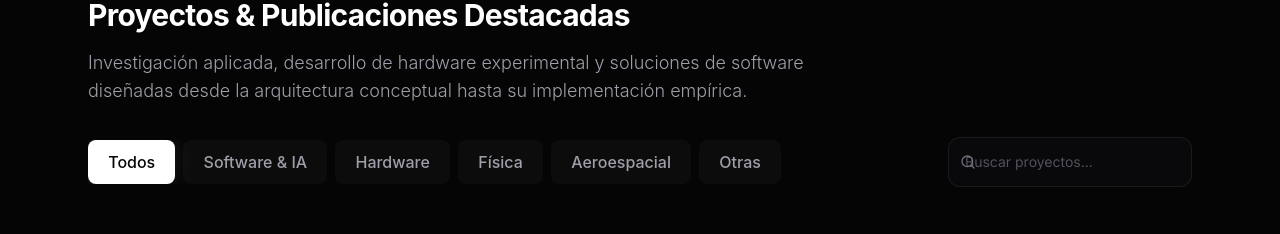
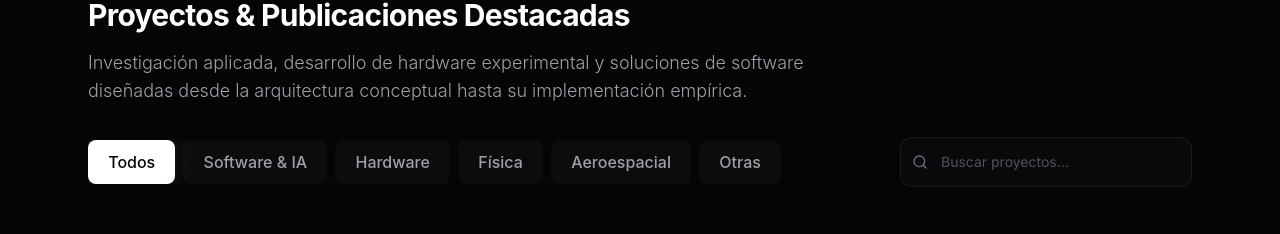
Before and after one commit to Javitax47/Javier_Portfolio, a React (Vite) app: page / in a window 1280 px wide. Shown: the part 2758-2992 px from the top of the page. Built offline with nearby package versions, Linux system fonts and the light colour scheme.

Commit message:
Padding del buscador de proyectos rectificado

```diff
--- a/src/index.css
+++ b/src/index.css
@@ -124,6 +124,7 @@ button {
   -ms-overflow-style: none;
   scrollbar-width: none;
 }
+
 .filter-scroll::-webkit-scrollbar {
   display: none;
 }
@@ -133,7 +134,7 @@ button {
   background: rgba(10, 10, 14, 0.8);
   border: 1px solid rgba(255, 255, 255, 0.08);
   border-radius: 0.75rem;
-  padding: 0.875rem 1rem;
+  padding: 0.875rem 2.5rem;
   color: #e4e4e7;
   font-family: 'Inter', system-ui, sans-serif;
   font-size: 0.875rem;
@@ -141,9 +142,11 @@ button {
   width: 100%;
   outline: none;
 }
+
 .form-input::placeholder {
   color: #52525b;
 }
+
 .form-input:focus {
   border-color: rgba(59, 130, 246, 0.5);
   box-shadow: 0 0 0 3px rgba(59, 130, 246, 0.1);
```
